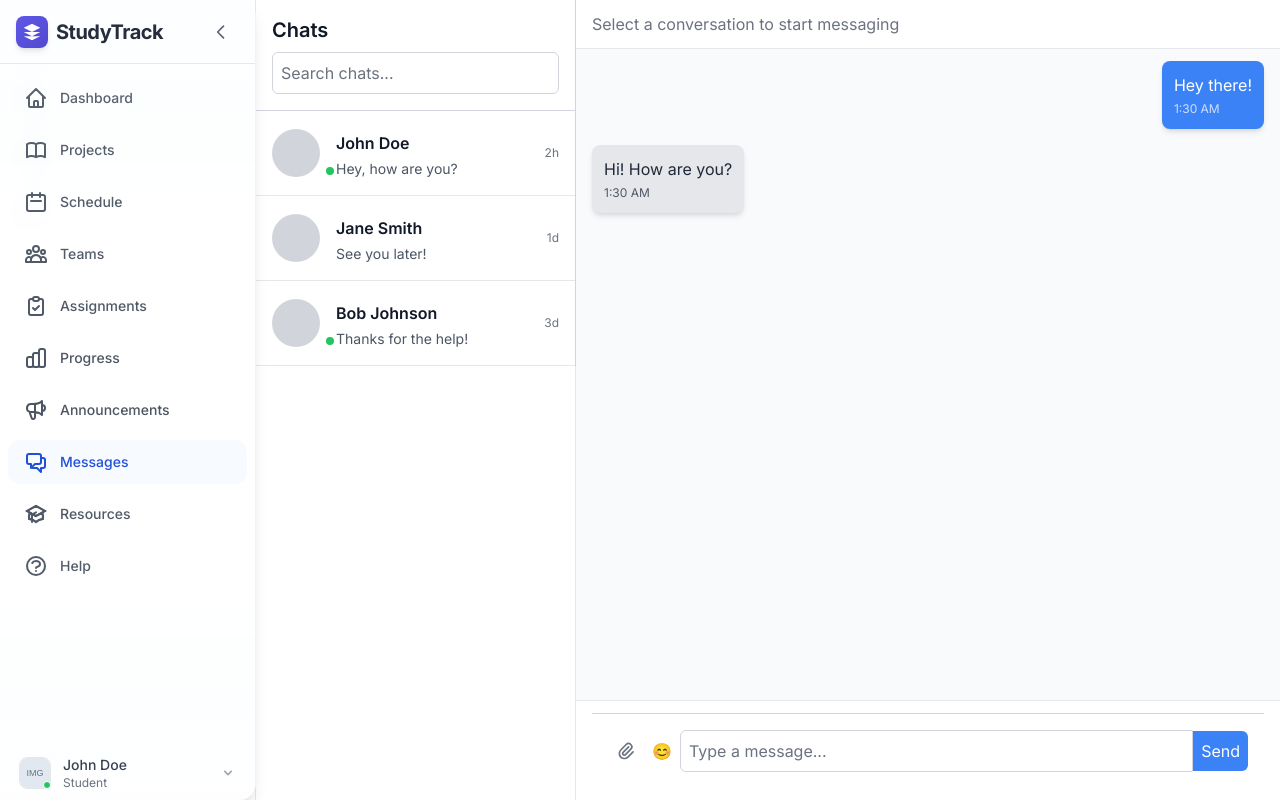
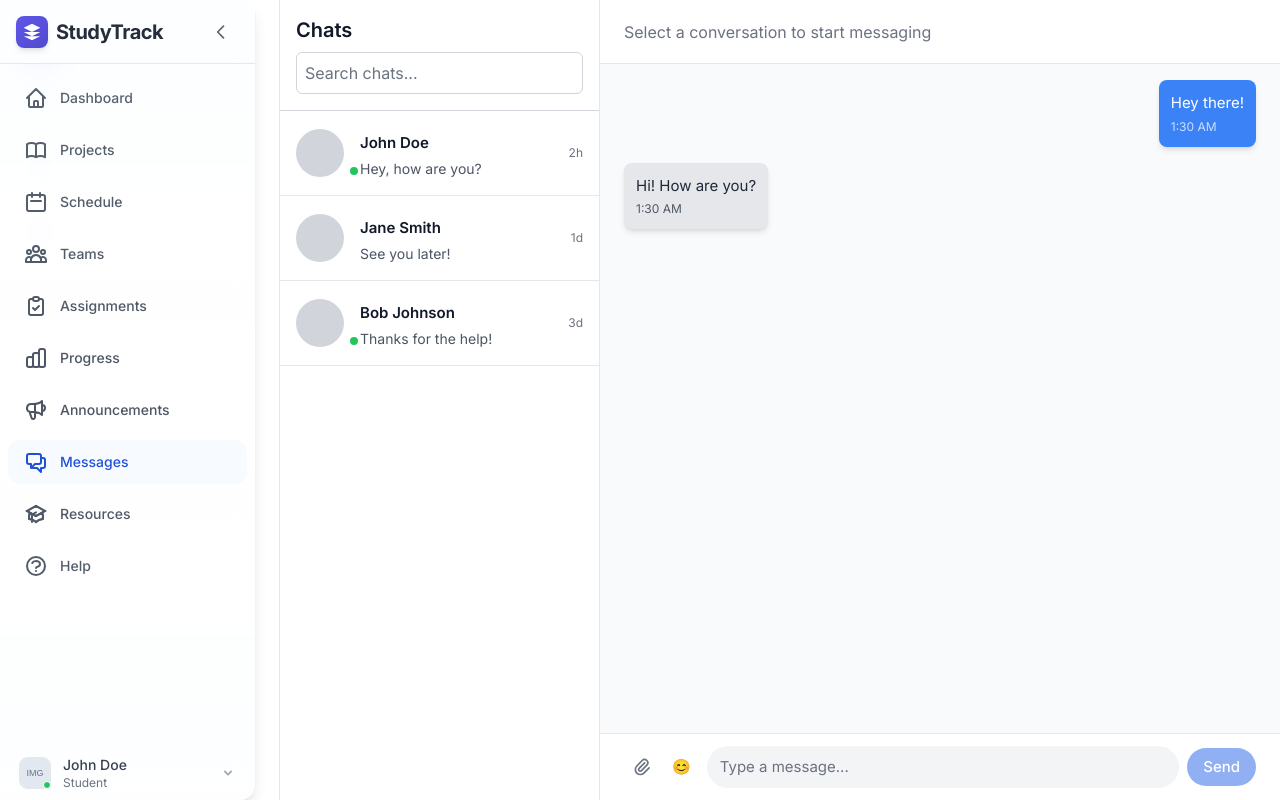
Before and after one commit to ReginaldBrixton/capstone-compass, a Next.js app: page /student/messages in a window 1280 px wide. Built offline with nearby package versions, Linux system fonts and the light colour scheme.

Commit message:
refactor: Improve messages page styling and accessibility

```diff
--- a/src/app/student/messages/components/ChatInput.jsx
+++ b/src/app/student/messages/components/ChatInput.jsx
@@ -29,30 +29,36 @@ const ChatInput = ({ onSendMessage, replyingTo, onCancelReply }) => {
   }
 
   return (
-    <div className="border-t border-gray-300 p-4">
+    <div className="w-full" id="chat-input-container">
       {replyingTo && (
-        <div className="bg-gray-100 p-2 mb-2 rounded-md flex justify-between items-center">
-          <div>
-            <span className="font-semibold">Replying to: </span>
-            {replyingTo.content}
+        <div className="bg-gray-50 px-3 py-2 mb-2 rounded-lg flex justify-between items-center text-sm border border-gray-200">
+          <div className="flex-1 truncate">
+            <span className="font-medium text-gray-700">Replying to: </span>
+            <span className="text-gray-600">{replyingTo.content}</span>
           </div>
-          <button onClick={onCancelReply} className="text-gray-500 hover:text-gray-700">
+          <button
+            onClick={onCancelReply}
+            className="ml-2 text-gray-400 hover:text-gray-600"
+            aria-label="Cancel reply"
+          >
             ✕
           </button>
         </div>
       )}
-      <form onSubmit={handleSubmit} className="flex items-center">
+
+      <form onSubmit={handleSubmit} className="flex items-center gap-2">
+        <div className="flex gap-1">
           <button
             type="button"
             onClick={() => fileInputRef.current.click()}
-          className="p-2 text-gray-500 hover:text-gray-700"
+            className="p-2 text-gray-500 hover:text-gray-700 hover:bg-gray-100 rounded-full transition-colors"
+            aria-label="Attach file"
           >
             <svg
               className="w-5 h-5"
               fill="none"
               stroke="currentColor"
               viewBox="0 0 24 24"
-            xmlns="http://www.w3.org/2000/svg"
             >
               <path
                 strokeLinecap="round"
@@ -62,31 +68,46 @@ const ChatInput = ({ onSendMessage, replyingTo, onCancelReply }) => {
               />
             </svg>
           </button>
-        <input type="file" ref={fileInputRef} onChange={handleFileChange} className="hidden" />
+          <input
+            type="file"
+            ref={fileInputRef}
+            onChange={handleFileChange}
+            className="hidden"
+            accept="image/*,.pdf,.doc,.docx"
+          />
+
           <button
             type="button"
             onClick={() => setShowEmojiPicker(!showEmojiPicker)}
-          className="p-2 text-gray-500 hover:text-gray-700"
+            className="p-2 text-gray-500 hover:text-gray-700 hover:bg-gray-100 rounded-full transition-colors"
+            aria-label="Add emoji"
           >
             😊
           </button>
+        </div>
+
         <input
           type="text"
           value={inputMessage}
           onChange={(e) => setInputMessage(e.target.value)}
           placeholder="Type a message..."
-          className="flex-1 p-2 border border-gray-300 rounded-l-md focus:outline-none focus:ring-2 focus:ring-blue-500"
+          className="flex-1 py-2 px-3 bg-gray-100 rounded-full focus:outline-none focus:ring-2 focus:ring-blue-500 focus:bg-white border border-transparent focus:border-blue-500 transition-colors text-[15px]"
         />
+
         <button
           type="submit"
-          className="bg-blue-500 text-white p-2 rounded-r-md hover:bg-blue-600 focus:outline-none focus:ring-2 focus:ring-blue-500"
+          disabled={!inputMessage.trim() && !fileInputRef.current?.files[0]}
+          className="px-4 py-2 bg-blue-600 text-white rounded-full hover:bg-blue-700 focus:outline-none focus:ring-2 focus:ring-blue-500 focus:ring-offset-2 disabled:opacity-50 disabled:cursor-not-allowed transition-colors text-[15px] font-medium"
         >
           Send
         </button>
       </form>
+
       {showEmojiPicker && (
-        <div className="absolute bottom-16 right-4">
+        <div className="absolute bottom-16 right-4 z-50">
+          <div className="shadow-lg rounded-lg">
             <EmojiPicker onEmojiClick={handleEmojiClick} />
+          </div>
         </div>
       )}
     </div>
--- a/src/app/student/messages/components/ChatLayout.jsx
+++ b/src/app/student/messages/components/ChatLayout.jsx
@@ -25,15 +25,16 @@ const ChatLayout = () => {
   }
 
   return (
-    <div className="flex h-full" id="chat-layout">
+    <div className="flex w-full h-full overflow-hidden" id="chat-layout">
       {/* Sidebar Toggle Button */}
+      {isMobile && (
         <button
           onClick={toggleSidebar}
-        className="lg:hidden fixed top-4 left-4 z-50 p-2 bg-blue-600 text-white rounded-md shadow-lg hover:bg-blue-700 transition-all"
+          className="fixed top-3 left-3 z-50 p-2.5 bg-white text-gray-700 rounded-md shadow-sm hover:bg-gray-50 border border-gray-200 transition-colors"
           aria-label="Toggle Sidebar"
         >
           <svg
-          className="w-6 h-6"
+            className="w-5 h-5"
             fill="none"
             stroke="currentColor"
             viewBox="0 0 24 24"
@@ -41,29 +42,33 @@ const ChatLayout = () => {
             <path
               strokeLinecap="round"
               strokeLinejoin="round"
-            strokeWidth={2}
+              strokeWidth={1.5}
               d="M4 6h16M4 12h16M4 18h16"
             />
           </svg>
         </button>
+      )}
 
       {/* Sidebar */}
       <aside
-        className={`fixed lg:static w-64 h-full bg-white border-r border-gray-200 transition-transform duration-300 ease-in-out ${
+        className={`absolute lg:relative w-[280px] h-full bg-white border-r border-gray-200 transition-transform duration-200 ease-in-out ${
           showSidebar ? "translate-x-0" : "-translate-x-full"
         } lg:translate-x-0 z-40`}
       >
+        <div className="h-full overflow-hidden">
           <Sidebar />
+        </div>
       </aside>
 
       {/* Main Content Area */}
-      <div className="flex flex-1 min-w-0">
+      <div className="flex flex-1 min-w-0 h-full">
         {/* Chat List */}
         <div
-          className={`w-80 bg-white border-r border-gray-200 ${
-            isMobile && selectedChat ? "hidden" : "block"
+          className={`w-[320px] bg-white border-r border-gray-200 ${
+            isMobile && selectedChat ? "hidden" : "flex flex-col"
           }`}
         >
+          <div className="h-full overflow-hidden">
             <ChatList
               onSelectChat={(chat) => {
                 setSelectedChat(chat)
@@ -71,6 +76,7 @@ const ChatLayout = () => {
               }}
               selectedChat={selectedChat}
             />
+          </div>
         </div>
 
         {/* Chat Window */}
@@ -93,7 +99,7 @@ const ChatLayout = () => {
       {/* Mobile Overlay */}
       {isMobile && showSidebar && (
         <div
-          className="fixed inset-0 bg-black bg-opacity-50 z-30"
+          className="fixed inset-0 bg-black/30 backdrop-blur-sm z-30"
           onClick={() => setShowSidebar(false)}
         />
       )}
--- a/src/app/student/messages/components/ChatList.jsx
+++ b/src/app/student/messages/components/ChatList.jsx
@@ -22,10 +22,10 @@ const ChatList = ({ onSelectChat }) => {
 
   useEffect(() => {
     debouncedSearch(searchTerm)
-  }, [searchTerm])
+  }, [searchTerm, chats, debouncedSearch])
 
   return (
-    <div className="w-full md:w-80 bg-white border-r border-gray-300 flex flex-col">
+    <div className="w-full md:w-80 bg-white border-r border-gray-300 flex flex-col" id="chat-list">
       <div className="p-4 border-b border-gray-300">
         <h2 className="text-xl font-semibold mb-2">Chats</h2>
         <input
@@ -34,6 +34,7 @@ const ChatList = ({ onSelectChat }) => {
           value={searchTerm}
           onChange={(e) => setSearchTerm(e.target.value)}
           className="w-full p-2 border border-gray-300 rounded-md focus:outline-none focus:ring-2 focus:ring-blue-500"
+          id="search-input"
         />
       </div>
       <div className="overflow-y-auto flex-grow">
@@ -42,6 +43,7 @@ const ChatList = ({ onSelectChat }) => {
             key={chat.id}
             className="flex items-center p-4 border-b border-gray-200 cursor-pointer hover:bg-gray-50"
             onClick={() => onSelectChat(chat)}
+            id={`chat-${chat.id}`}
           >
             <div className="relative">
               <div className="w-12 h-12 bg-gray-300 rounded-full mr-4"></div>
--- a/src/app/student/messages/components/ChatMessage.jsx
+++ b/src/app/student/messages/components/ChatMessage.jsx
@@ -21,7 +21,6 @@ const ChatMessage = React.memo(({ message, onForward, onReply, onEdit, onDelete,
 
   const handleContextMenu = (e) => {
     e.preventDefault()
-    const rect = messageRef.current.getBoundingClientRect()
     const menuWidth = 150
     const menuHeight = 200
     const { x, y } = getContextMenuPosition(
@@ -45,11 +44,13 @@ const ChatMessage = React.memo(({ message, onForward, onReply, onEdit, onDelete,
       ref={messageRef}
       className={`flex mb-4 ${message.sender === "user" ? "justify-end" : "justify-start"} animate-fadeIn`}
       onContextMenu={handleContextMenu}
+      id="chat-message-container"
     >
       <div
         className={`max-w-xs md:max-w-md lg:max-w-lg xl:max-w-xl rounded-lg p-3 ${
           message.sender === "user" ? "bg-blue-500 text-white" : "bg-gray-200 text-gray-800"
         } shadow-md transition-all duration-200 ease-in-out hover:shadow-lg`}
+        id="chat-message-content"
       >
         {message.replyTo && (
           <div className="reply-container mb-2 text-sm">
--- a/src/app/student/messages/components/ChatWindow.jsx
+++ b/src/app/student/messages/components/ChatWindow.jsx
@@ -69,14 +69,15 @@ const ChatWindow = ({ chat, onBack, isMobile }) => {
   }
 
   return (
-    <div className="flex flex-col w-full h-full" id="chat-window">
+    <div className="flex flex-col w-full h-full bg-gray-50" id="chat-window">
       {/* Header */}
-      <header className="flex items-center px-4 py-3 bg-white border-b border-gray-200 shrink-0">
+      <header className="flex items-center h-14 md:h-16 px-3 md:px-6 bg-white border-b border-gray-200 shrink-0 sticky top-0 z-10" id="chat-header">
         {isMobile && (
           <button
             onClick={onBack}
-            className="mr-4 p-2 hover:bg-gray-100 rounded-full transition-colors"
+            className="mr-2 p-1.5 hover:bg-gray-100 rounded-full transition-colors"
             aria-label="Back"
+            id="back-button"
           >
             <svg
               className="w-5 h-5 text-gray-600"
@@ -87,32 +88,34 @@ const ChatWindow = ({ chat, onBack, isMobile }) => {
               <path
                 strokeLinecap="round"
                 strokeLinejoin="round"
-                strokeWidth={2}
+                strokeWidth={1.5}
                 d="M15 19l-7-7 7-7"
               />
             </svg>
           </button>
         )}
         {chat ? (
-          <div className="flex items-center">
-            <div className="w-10 h-10 bg-blue-500 rounded-full flex items-center justify-center text-white font-semibold">
+          <div className="flex items-center min-w-0 flex-1 gap-3" id="chat-info">
+            <div className="w-9 h-9 md:w-10 md:h-10 bg-blue-600 rounded-full flex-shrink-0 flex items-center justify-center text-white text-base" id="chat-avatar">
               {chat.name?.[0]?.toUpperCase() || "?"}
             </div>
-            <div className="ml-3">
-              <h2 className="font-semibold text-gray-800">{chat.name}</h2>
-              <p className="text-sm text-gray-500">{chat.status || "Active now"}</p>
+            <div className="min-w-0 flex-1">
+              <h2 className="text-base font-medium text-gray-900 truncate">{chat.name}</h2>
+              <p className="text-sm text-gray-500 truncate">{chat.status || "Active now"}</p>
             </div>
           </div>
         ) : (
-          <div className="text-gray-500">Select a conversation to start messaging</div>
+          <div className="text-base text-gray-500 flex-1 truncate" id="empty-chat-message">
+            Select a conversation to start messaging
+          </div>
         )}
       </header>
 
       {/* Messages Container */}
-      <div className="flex-1 overflow-hidden">
+      <div className="flex-1 overflow-hidden" id="messages-container">
         <div
-          className="h-full overflow-y-auto px-4 py-3 space-y-4"
           ref={messageListRef}
+          className="h-full overflow-y-auto px-3 md:px-6 py-4 space-y-4"
           id="message-list"
         >
           {messages.map((message) => (
@@ -131,8 +134,9 @@ const ChatWindow = ({ chat, onBack, isMobile }) => {
 
       {/* New Message Indicator */}
       {!isScrolledToBottom && messages.length > 0 && (
+        <div className="fixed bottom-20 right-4 z-10" id="new-message-indicator">
           <button
-          className="absolute bottom-24 right-4 bg-blue-500 text-white px-4 py-2 rounded-full shadow-lg hover:bg-blue-600 transition-colors"
+            className="bg-white text-gray-700 px-4 py-1.5 rounded-full shadow-md hover:bg-gray-50 border border-gray-200 transition-colors text-sm font-medium"
             onClick={() => {
               messageListRef.current?.scrollTo({
                 top: messageListRef.current.scrollHeight,
@@ -142,10 +146,12 @@ const ChatWindow = ({ chat, onBack, isMobile }) => {
           >
             New messages ↓
           </button>
+        </div>
       )}
 
       {/* Input Area */}
-      <div className="px-4 py-3 bg-white border-t border-gray-200 shrink-0">
+      <div className="bg-white border-t border-gray-200 shrink-0" id="input-area">
+        <div className="max-w-screen-xl mx-auto px-3 md:px-6 py-3">
           <ChatInput
             onSendMessage={handleSendMessage}
             replyingTo={replyingTo}
@@ -153,6 +159,7 @@ const ChatWindow = ({ chat, onBack, isMobile }) => {
           />
         </div>
       </div>
+    </div>
   )
 }
 
--- a/src/app/student/messages/components/Sidebar.jsx
+++ b/src/app/student/messages/components/Sidebar.jsx
@@ -2,12 +2,22 @@ import React from "react"
 
 const Sidebar = () => {
   return (
-    <div className="w-16 bg-white border-r border-gray-300 flex flex-col items-center py-4">
-      <div className="w-10 h-10 bg-gray-300 rounded-full mb-6"></div>
-      <div className="w-10 h-10 bg-gray-200 rounded-full mb-4"></div>
-      <div className="w-10 h-10 bg-gray-200 rounded-full mb-4"></div>
-      <div className="w-10 h-10 bg-gray-200 rounded-full"></div>
-    </div>
+    <aside className="hidden md:flex flex-col w-16 lg:w-20 bg-white border-r border-gray-200 py-4 px-2" id="chat-sidebar">
+      <div className="flex flex-col items-center space-y-4">
+        <button className="w-10 h-10 lg:w-12 lg:h-12 bg-blue-600 rounded-full flex items-center justify-center text-white hover:bg-blue-700 transition-colors">
+          <span className="text-lg lg:text-xl">+</span>
+        </button>
+
+        {[1, 2, 3].map((index) => (
+          <button
+            key={index}
+            className="w-10 h-10 lg:w-12 lg:h-12 bg-gray-100 rounded-full flex items-center justify-center text-gray-600 hover:bg-gray-200 transition-colors"
+          >
+            <span className="text-sm lg:text-base">{index}</span>
+          </button>
+        ))}
+      </div>
+    </aside>
   )
 }
 
--- a/src/app/student/messages/components/chat-layout.jsx
+++ b/src/app/student/messages/components/chat-layout.jsx
@@ -1,7 +1,11 @@
 import React from "react"
 
 const ChatLayout = ({ children }) => {
-  return <div className="flex flex-col h-screen max-w-2xl mx-auto p-4 sm:p-6">{children}</div>
+  return (
+    <div className="flex flex-col h-full w-full bg-gray-50" id="chat-layout">
+      {children}
+    </div>
+  )
 }
 
 export default ChatLayout
--- a/src/app/student/messages/components/message-list.jsx
+++ b/src/app/student/messages/components/message-list.jsx
@@ -3,7 +3,7 @@ import MessageItem from "./message-item"
 
 const MessageList = ({ messages }) => {
   return (
-    <div className="flex-1 overflow-y-auto mb-4">
+    <div className="flex-1 overflow-y-auto px-3 md:px-4 py-4 space-y-2" id="message-list">
       {messages.map((message) => (
         <MessageItem key={message.id} message={message} />
       ))}
--- a/src/app/student/messages/page.jsx
+++ b/src/app/student/messages/page.jsx
@@ -5,8 +5,14 @@ import ChatLayout from "./components/ChatLayout"
 
 const MessagesPage = () => {
   return (
-    <main className="messages-page fixed inset-0 flex flex-col bg-gray-50" id="messages-page">
-      <ChatLayout />
+    <main
+      className="fixed inset-0 flex flex-col bg-gray-50 text-[15px] antialiased"
+      id="messages-page"
+      style={{ height: '100dvh', WebkitTapHighlightColor: 'transparent' }}
+    >
+      <div className="relative flex-1 flex">
+        <ChatLayout />
+      </div>
     </main>
   )
 }
```
Also changed, not shown: src/app/student/messages/components/ContextMenu.jsx (+28 -28 lines), src/app/student/messages/components/input-area.jsx (+6 -3 lines), src/app/student/messages/components/message-item.jsx (+18 -5 lines), 1 other file (tests, documents, lock files or other folders). Lines whose indentation alone changed are shown as unchanged.
